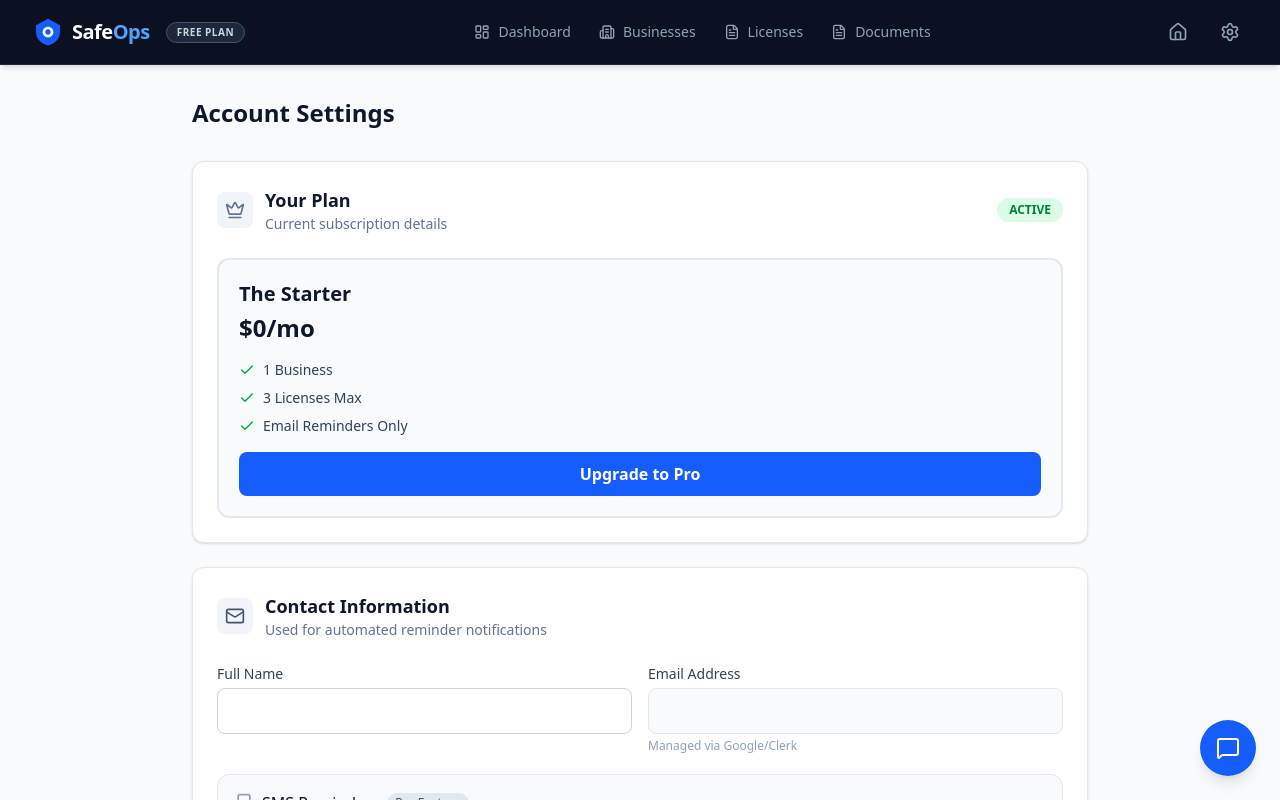
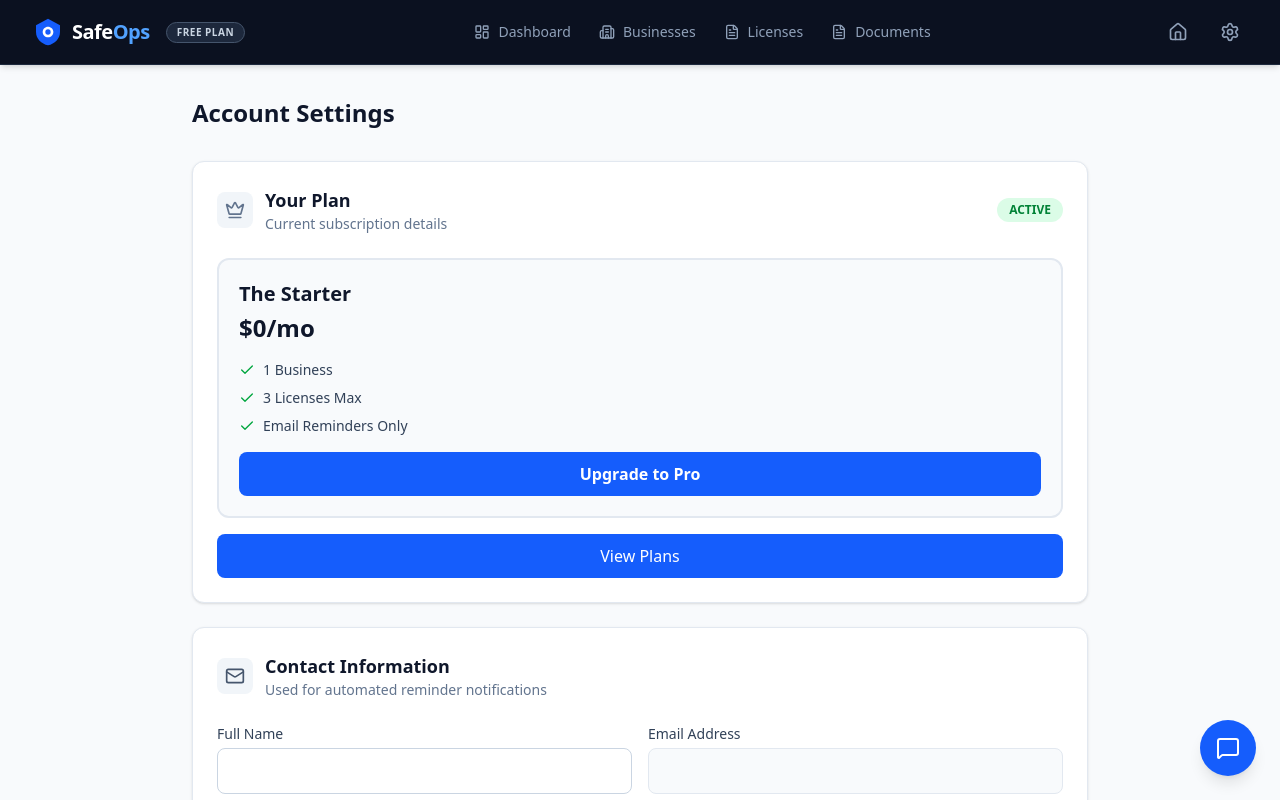
Before and after one commit to testqgw/SCP, a Next.js app: page /dashboard/settings in a window 1280 px wide. Shown: the top 800 px of the page. Built offline with nearby package versions, Linux system fonts and the light colour scheme; no server answers; the database is empty.

Commit message:
feat: add Change Plan and Manage Billing buttons to settings

```diff
--- a/app/dashboard/settings/page.tsx
+++ b/app/dashboard/settings/page.tsx
@@ -180,6 +180,29 @@ export default function SettingsPage() {
               </Link>
             )}
           </div>
+
+          {/* Plan Actions */}
+          <div className="flex flex-wrap gap-3 mt-4">
+            <Link
+              href="/dashboard/upgrade"
+              className={`flex-1 text-center py-2.5 rounded-lg font-medium transition-colors ${isPaid
+                ? 'bg-slate-100 text-slate-700 hover:bg-slate-200 border border-slate-200'
+                : 'bg-blue-600 text-white hover:bg-blue-500'
+                }`}
+            >
+              {isPaid ? 'Change Plan' : 'View Plans'}
+            </Link>
+            {isPaid && (
+              <a
+                href="https://billing.stripe.com/p/login/test_00g8wG0eR1TFfTi4gg"
+                target="_blank"
+                rel="noopener noreferrer"
+                className="flex-1 text-center bg-white text-slate-700 py-2.5 rounded-lg font-medium border border-slate-200 hover:bg-slate-50 transition-colors"
+              >
+                Manage Billing →
+              </a>
+            )}
+          </div>
         </div>
 
         {/* CARD 2: Contact Information with SMS Setup */}
```
